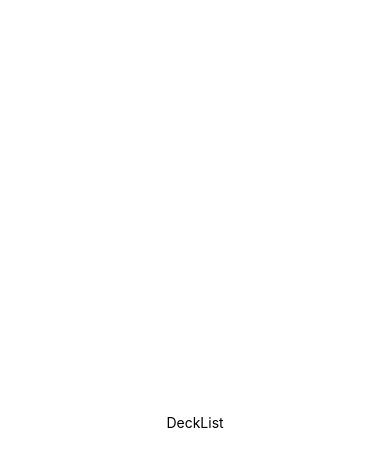
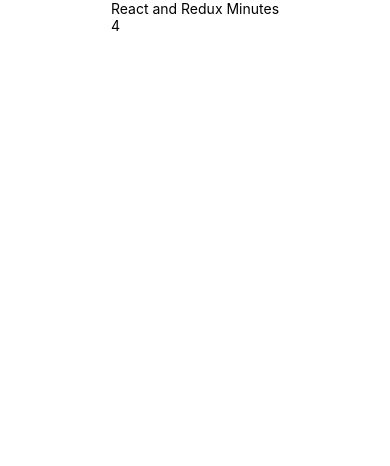
Before and after one commit to nisalikularatne/mobile-flashcards-UDACITY, a React Native app: screen / in a window 390 px wide. Shown: the top 466 px of the page. Built offline with nearby package versions, Linux system fonts and the light colour scheme.

Commit message:
Testing the DeckList component with sample data and rendering it using FlatList

```diff
--- a/components/DeckList.js
+++ b/components/DeckList.js
@@ -1,13 +1,31 @@
-import React, { Component } from 'react'
-import { View, TouchableOpacity, Text, StyleSheet, Platform } from 'react-native'
-export default class DeckList extends Component {
-render() {
+import React from 'react';
+import { StyleSheet, Text, View, FlatList } from 'react-native';
 
-    return (
-        <View>
-            <Text>DeckList</Text>
-        </View>
+     const state= [
+        {
+            id: 0,
+            title: 'React and Redux Minutes',
+            cards: [1, 2, 3, 4]
+    },
 
-    )
-}
-}
+
+];
+class DeckList extends React.Component {
+            renderItem = ({item}) => {
+                    return (
+                            <View >
+                                    <Text >{item.title}</Text>
+                                    <Text >{item.cards.length}</Text>
+                                </View>
+                        );
+                };
+
+            render() {
+                    return (
+                            <FlatList data={state} renderItem={this.renderItem} />
+                        );
+                }
+    }
+
+
+export default DeckList
```
